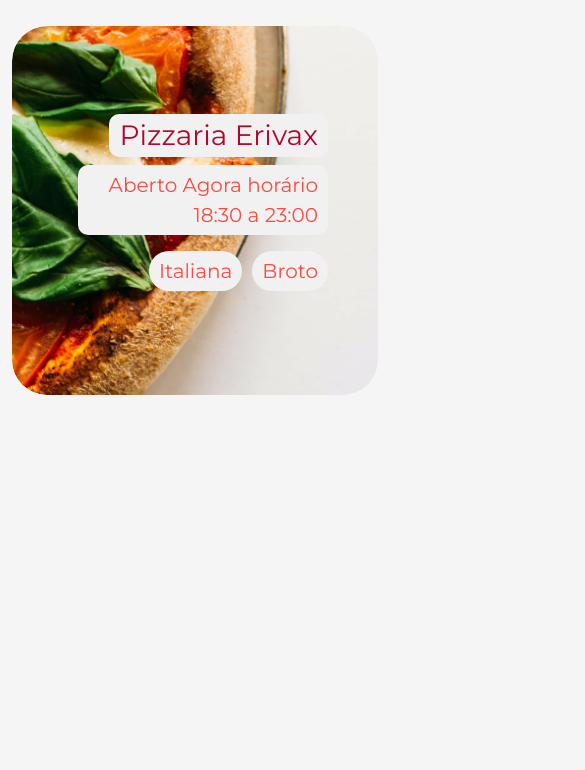
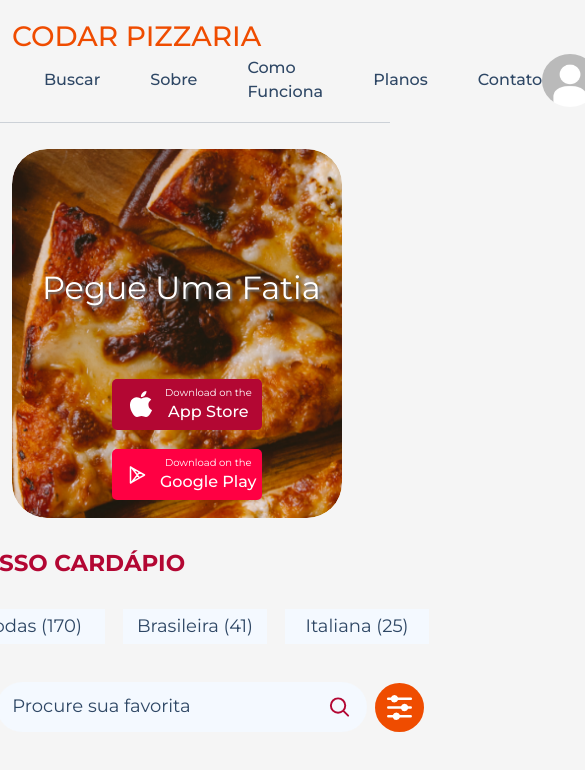
Before and after one commit to CarlosEduardoSD/Projeto-Coddar-Pizza, a React (Vite) app: page / in a window 390 px wide. Shown: the top 770 px of the page, 585 px wide, since content can reach past the window. Built offline with nearby package versions, Linux system fonts and the light colour scheme.

Commit message:
feat: responsivo bannerPizzaria

```diff
--- a/src/components/BannerPizzaria/BannerPizzaria.module.css
+++ b/src/components/BannerPizzaria/BannerPizzaria.module.css
@@ -92,6 +92,7 @@
     background: #f1f1f1;
     padding: 5px 10px;
     border-radius: 10px;
+
   }
 }
 
--- a/src/pages/Home/home.jsx
+++ b/src/pages/Home/home.jsx
@@ -1,17 +1,17 @@
 import Header from "../../components/Header/header";
 import OurMenu from "../../components/Menu/OurMenu";
 import Banner from "../../components/Banner/banner";
-import BannerPizzaria from "../../components/BannerPizzaria/BannerPizzaria";
+// import BannerPizzaria from "../../components/BannerPizzaria/BannerPizzaria";
 
 export default function Home() {
   return (
     <>
 
 
-    {/* <Header /> */}
-    {/* <Banner /> */}
-    {/* <OurMenu /> */}
-    <BannerPizzaria />
+    <Header />
+    <Banner />
+    <OurMenu />
+    {/* <BannerPizzaria /> */}
 
     </>
   );
```
